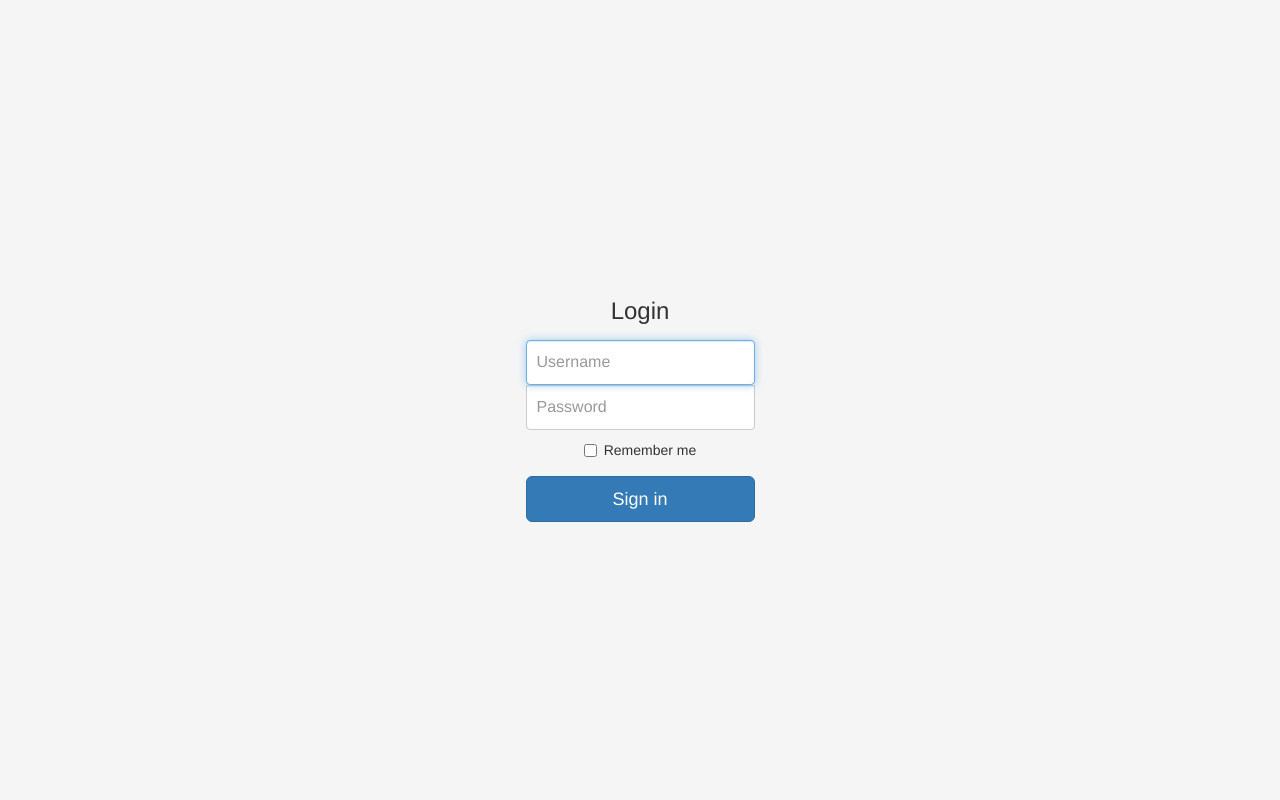
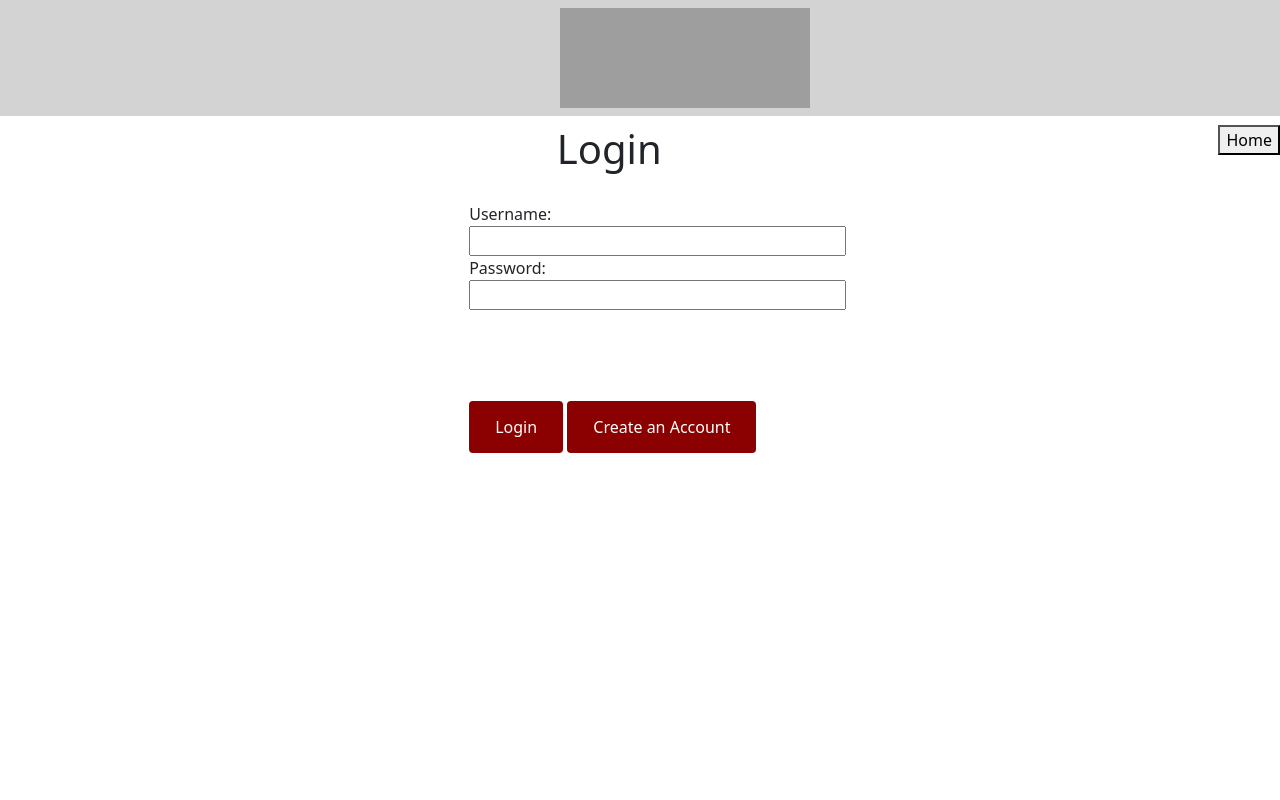
Before and after one commit to mdbrown17/OutsourcingProject, a PHP site: page /loginPage.html in a window 1280 px wide. Run offline with PHP 8.4, Linux system fonts and the light colour scheme; some libraries are stand-ins or nearby versions; grey boxes are pictures that could not be loaded.

Commit message:
worked on loginPage html and css files

```diff
--- a/client/loginPage.html
+++ b/client/loginPage.html
@@ -1,40 +1,64 @@
-<!doctype html>
+<!DOCTYPE html>
 <html lang="en">
-  <head>
-    <meta charset="utf-8">
-    <meta name="viewport" content="width=device-width, initial-scale=1, shrink-to-fit=no">
-    <meta name="description" content="">
-    <meta name="author" content="">
-    <link rel="icon" href="/docs/4.0/assets/img/favicons/favicon.ico">
+<head>
+    <script src="./resources/scripts/index.js" type="text/JavaScript"></script>
+    <meta charset="UTF-8">
+    <meta http-equiv="X-UA-Compatible" content="IE=edge">
+    <meta name="viewport" content="width=device-width, initial-scale=1.0">
+    <link href="https://cdn.jsdelivr.net/npm/bootstrap@5.1.3/dist/css/bootstrap.min.css" rel="stylesheet" integrity="sha384-1BmE4kWBq78iYhFldvKuhfTAU6auU8tT94WrHftjDbrCEXSU1oBoqyl2QvZ6jIW3" crossorigin="anonymous">
+    <link href="./resources/loginPage.css" rel="stylesheet">
+</head>
+<body>
 
-    <title>Signin Template for Bootstrap</title>
+    <nav class="navbar navbar-expand-lg navbar-dark" style="background-color: lightgray">
+            <img src="./Images/logo2" id="logo" />
+    </nav>
 
-    <link rel="canonical" href="https://getbootstrap.com/docs/4.0/examples/sign-in/">
+    <div class="header">
+        <div class="btn1">
+            <button id="loginButton" class="btn1" style="float: right;">Home</button>
+        </div>
+        <h1>Login</h1>
+    </div>
 
-    <!-- Bootstrap core CSS -->
-    <link href="../../dist/css/bootstrap.min.css" rel="stylesheet">
-    <link rel="stylesheet" href="https://maxcdn.bootstrapcdn.com/bootstrap/3.3.7/css/bootstrap.min.css">
+    <div class ="container">
+        <div class="row">
+          <div class = "col-4">
+          </div>
+          <div class = "col-4">
+            <form>
+              <label for="username">Username:</label><br>
+              <input type = "text" id="username" name="username" size="35"><br>
+              <label for="password">Password:</label><br>
+              <input type = "text" id="password" name="password" size="35"><br>
+            </form>
+          </div>
+          <div class = "col-4">
 
-    <!-- Custom styles for this template -->
-    <link href="./resources/loginPage.css" rel="stylesheet">
-  </head>
+          </div>
+        </div>
+    </div>
 
-  <body>
+    <div class ="container">
+      <div class="row">
+        <div class = "col-4">
+        </div>
+        <div class = "col-4">
+          <div class="btn">
+            <button id="loginButton" class="btn">Login</button>
+          </div>
+          <div class="btn">
+            <button id="loginButton" class="btn">Create an Account</button>
+          </div>
+        </div>
+        <div class = "col-4">
 
-    <div class = "text-center">
-    <form class="form-signin">
-      <h1 class="h3 mb-3 font-weight-normal">Login</h1>
-      <label for="inputUsername" class="sr-only">Username</label>
-      <input type="username" id="inputUsername" class="form-control" placeholder="Username" required autofocus>
-      <label for="inputPassword" class="sr-only">Password</label>
-      <input type="password" id="inputPassword" class="form-control" placeholder="Password" required>
-      <div class="checkbox mb-3">
-        <label>
-          <input type="checkbox" value="remember-me"> Remember me
-        </label>
+        </div>
       </div>
-      <button class="btn btn-lg btn-primary btn-block" type="submit">Sign in</button>
-    </form>
   </div>
-  </body>
+
+    <script src="https://cdn.jsdelivr.net/npm/bootstrap@5.1.3/dist/js/bootstrap.bundle.min.js" integrity="sha384-ka7Sk0Gln4gmtz2MlQnikT1wXgYsOg+OMhuP+IlRH9sENBO0LRn5q+8nbTov4+1p" crossorigin="anonymous"></script>
+
+</body>
+</div>
 </html>
--- a/client/resources/loginPage.css
+++ b/client/resources/loginPage.css
@@ -1,74 +1,44 @@
-html,
-body {
-  height: 100%;
+.navbar{
+  position: fixed;
+  width: 100%;
+  top: 0;
+  left: 0;
+  z-index: 1;
 }
 
-body {
-  display: -ms-flexbox;
-  display: -webkit-box;
-  display: flex;
-  -ms-flex-align: center;
-  -ms-flex-pack: center;
-  -webkit-box-align: center;
-  align-items: center;
-  -webkit-box-pack: center;
-  justify-content: center;
-  padding-top: 40px;
-  padding-bottom: 40px;
-  background-color: #f5f5f5;
+#logo {
+  position:relative;
+  left: 560px;
+  width: 250px;
+  height: 100px;
+
 }
 
-.form-signin {
-  width: 100%;
-  max-width: 330px;
-  padding: 15px;
-  margin: 0 auto;
+.header {
+padding-top: 125px;
+text-align: center;
 }
-.form-signin .checkbox {
-  font-weight: 400;
+
+.header2{
+text-align: right;
+font-size: x-small;
 }
-.form-signin .form-control {
-  position: relative;
-  box-sizing: border-box;
-  height: auto;
-  padding: 10px;
-  font-size: 16px;
+.col-4 img {
+width: 80%;
 }
-.form-signin .form-control:focus {
-  z-index: 2;
+
+.col-4{
+border: 1px;
+border-width: 1px;
+margin: 1px;
+flex-basis: 33%;
+padding: 20px;
+min-width: 200px;
+margin-bottom: 50px;
+transition: transform 0.5s;
 }
-.form-signin input[type="email"] {
-  margin-bottom: -1px;
-  border-bottom-right-radius: 0;
-  border-bottom-left-radius: 0;
+
+.btn{
+background-color: darkred;
+color: white;
 }
-.form-signin input[type="password"] {
-  margin-bottom: 10px;
-  border-top-left-radius: 0;
-  border-top-right-radius: 0;
-}
-html {
-    font-size: 14px;
-  }
-  @media (min-width: 768px) {
-    html {
-      font-size: 16px;
-    }
-  }
-
-  .container {
-    max-width: 960px;
-  }
-
-  .pricing-header {
-    max-width: 700px;
-  }
-
-  .card-deck .card {
-    min-width: 220px;
-  }
-
-  .border-top { border-top: 1px solid #e5e5e5; }
-  .border-bottom { border-bottom: 1px solid #e5e5e5; }
-
-  .box-shadow { box-shadow: 0 .25rem .75rem rgba(0, 0, 0, .05); }
```
